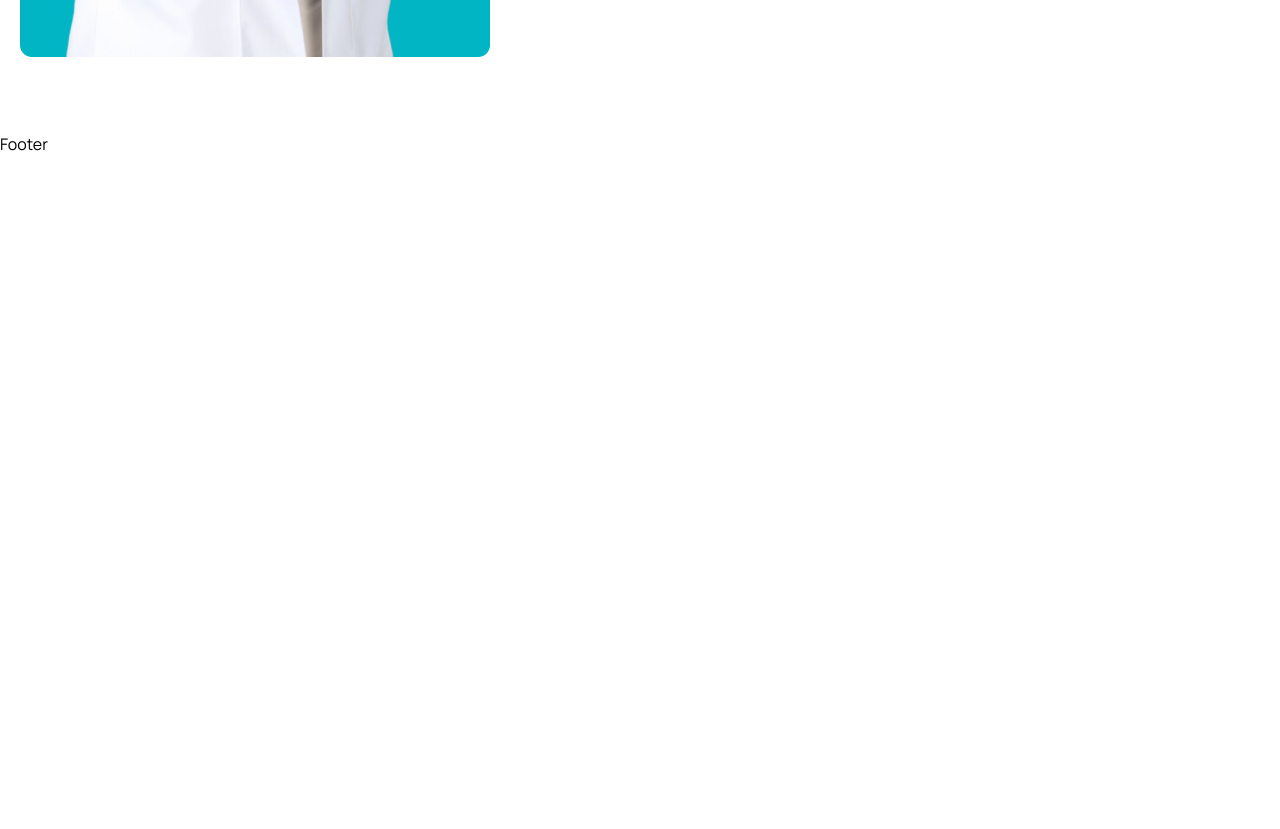
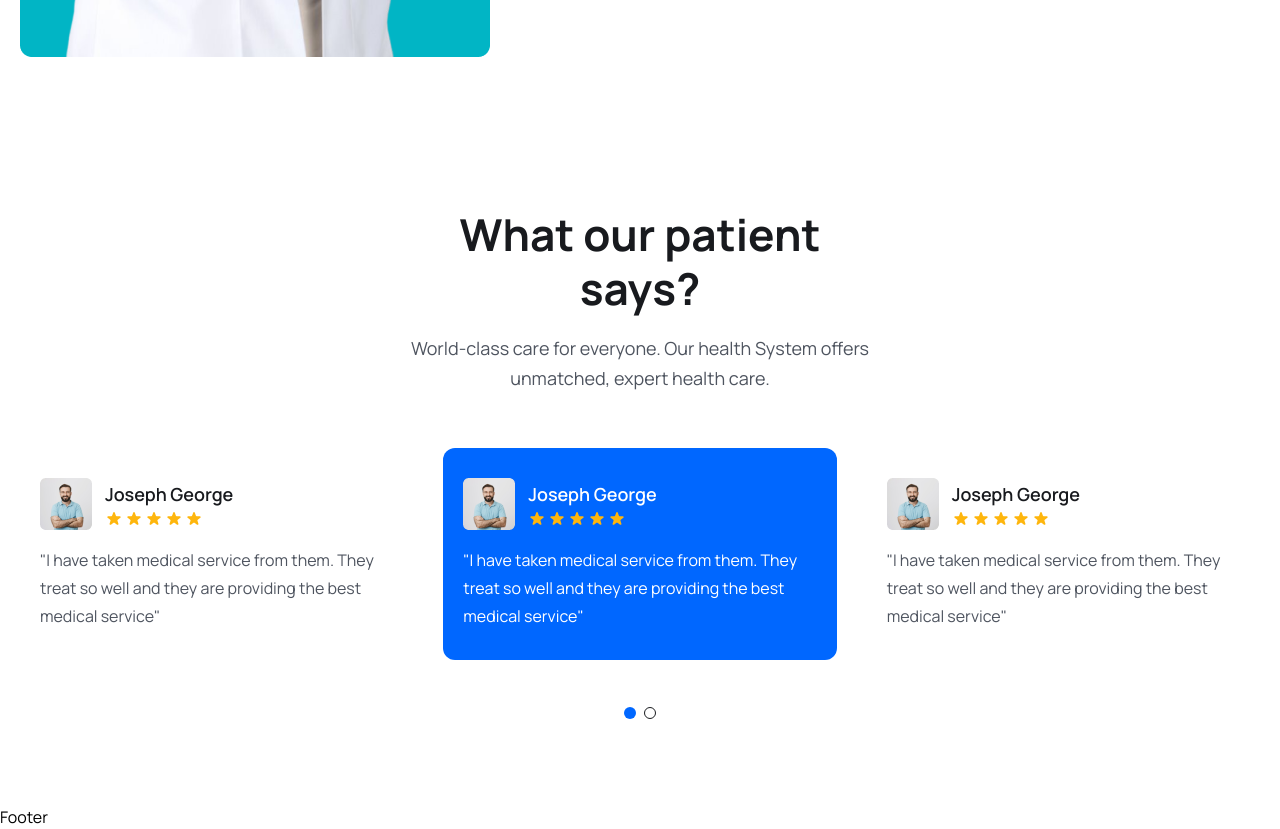
Before and after one commit to Sangamgrg/mern-doctor-booking, a React (Vite) app in the folder frontend/: page / in a window 1280 px wide. Shown: the part 5520-6349 px from the top of the page. Before the commit the page ends 5676 px from the top, so only its background shows below. Built offline with nearby package versions, Linux system fonts and the light colour scheme.

Commit message:
Testimonial section using swiper added

```diff
--- a/frontend/src/App.css
+++ b/frontend/src/App.css
@@ -4,6 +4,38 @@
   margin: 0;
   padding: 0;
   box-sizing: border-box;
+}
+
+.swiper-pagination-bullet {
+  width: 12px !important;
+  height: 12px !important;
+  border: 1px solid #181a1e !important;
+  opacity: 100% !important;
+  background: #fff !important;
+}
+
+.swiper-pagination-bullet-active {
+  background: #0067ff !important;
+  border: none !important;
+}
+
+.swiper {
+  padding-bottom: 70px !important;
+}
+
+.swiper-slide.swiper-slide-next {
+  background: #0067ff;
+  border-radius: 12px;
+  box-shadow: 0px 20px 70px rgba(0, 103, 255 0.3) !important;
+}
+
+.swiper-slide.swiper-slide-next h4,
+.swiper-slide.swiper-slide-next p {
+  color: #fff !important;
+}
+
+.swiper-pagination {
+  top: 90% !important;
 }
 
 body {
--- /dev/null
+++ b/frontend/src/components/Testimonial/Testimonial.jsx
@@ -0,0 +1,135 @@
+import React from 'react';
+import { Pagination } from 'swiper/modules';
+import { Swiper, SwiperSlide } from 'swiper/react';
+import 'swiper/css';
+import 'swiper/css/pagination';
+import patientAvatar from '../../assets/images/patient-avatar.png';
+import { HiStar } from 'react-icons/hi';
+
+const Testimonial = () => {
+  return (
+    <div className="mt-[30px] lg:mt-[55px]">
+      <Swiper
+        modules={[Pagination]}
+        spaceBetween={30}
+        slidesPerView={1}
+        pagination={{ clickable: true }}
+        breakpoints={{
+          640: {
+            slidesPerView: 1,
+            spaceBetween: 0,
+          },
+          768: {
+            slidesPerView: 2,
+            spaceBetween: 20,
+          },
+          1024: {
+            slidesPerView: 3,
+            spaceBetween: 30,
+          },
+        }}>
+        <SwiperSlide>
+          <div className="py-[30px] px-5 rounded-3">
+            <div className="flex items-center gap-[13px]">
+              <img src={patientAvatar} alt="" />
+              <div>
+                <h4 className="text-[18px] leading-[30px] font-semibold text-headingColor">
+                  Joseph George
+                </h4>
+                <div className="flex items-center gap-[2px]">
+                  <HiStar className="text-yellowColor w-[18px] h-5" />
+                  <HiStar className="text-yellowColor w-[18px] h-5" />
+                  <HiStar className="text-yellowColor w-[18px] h-5" />
+                  <HiStar className="text-yellowColor w-[18px] h-5" />
+                  <HiStar className="text-yellowColor w-[18px] h-5" />
+                </div>
+              </div>
+            </div>
+
+            <p className="text-[16px] leading-7 mt-4 text-textColor font-[400]">
+              "I have taken medical service from them. They treat so well and
+              they are providing the best medical service"
+            </p>
+          </div>
+        </SwiperSlide>
+
+        <SwiperSlide>
+          <div className="py-[30px] px-5 rounded-3">
+            <div className="flex items-center gap-[13px]">
+              <img src={patientAvatar} alt="" />
+              <div>
+                <h4 className="text-[18px] leading-[30px] font-semibold text-headingColor">
+                  Joseph George
+                </h4>
+                <div className="flex items-center gap-[2px]">
+                  <HiStar className="text-yellowColor w-[18px] h-5" />
+                  <HiStar className="text-yellowColor w-[18px] h-5" />
+                  <HiStar className="text-yellowColor w-[18px] h-5" />
+                  <HiStar className="text-yellowColor w-[18px] h-5" />
+                  <HiStar className="text-yellowColor w-[18px] h-5" />
+                </div>
+              </div>
+            </div>
+
+            <p className="text-[16px] leading-7 mt-4 text-textColor font-[400]">
+              "I have taken medical service from them. They treat so well and
+              they are providing the best medical service"
+            </p>
+          </div>
+        </SwiperSlide>
+
+        <SwiperSlide>
+          <div className="py-[30px] px-5 rounded-3">
+            <div className="flex items-center gap-[13px]">
+              <img src={patientAvatar} alt="" />
+              <div>
+                <h4 className="text-[18px] leading-[30px] font-semibold text-headingColor">
+                  Joseph George
+                </h4>
+                <div className="flex items-center gap-[2px]">
+                  <HiStar className="text-yellowColor w-[18px] h-5" />
+                  <HiStar className="text-yellowColor w-[18px] h-5" />
+                  <HiStar className="text-yellowColor w-[18px] h-5" />
+                  <HiStar className="text-yellowColor w-[18px] h-5" />
+                  <HiStar className="text-yellowColor w-[18px] h-5" />
+                </div>
+              </div>
+            </div>
+
+            <p className="text-[16px] leading-7 mt-4 text-textColor font-[400]">
+              "I have taken medical service from them. They treat so well and
+              they are providing the best medical service"
+            </p>
+          </div>
+        </SwiperSlide>
+
+        <SwiperSlide>
+          <div className="py-[30px] px-5 rounded-3">
+            <div className="flex items-center gap-[13px]">
+              <img src={patientAvatar} alt="" />
+              <div>
+                <h4 className="text-[18px] leading-[30px] font-semibold text-headingColor">
+                  Joseph George
+                </h4>
+                <div className="flex items-center gap-[2px]">
+                  <HiStar className="text-yellowColor w-[18px] h-5" />
+                  <HiStar className="text-yellowColor w-[18px] h-5" />
+                  <HiStar className="text-yellowColor w-[18px] h-5" />
+                  <HiStar className="text-yellowColor w-[18px] h-5" />
+                  <HiStar className="text-yellowColor w-[18px] h-5" />
+                </div>
+              </div>
+            </div>
+
+            <p className="text-[16px] leading-7 mt-4 text-textColor font-[400]">
+              "I have taken medical service from them. They treat so well and
+              they are providing the best medical service"
+            </p>
+          </div>
+        </SwiperSlide>
+      </Swiper>
+    </div>
+  );
+};
+
+export default Testimonial;
--- a/frontend/src/pages/Home.jsx
+++ b/frontend/src/pages/Home.jsx
@@ -16,6 +16,7 @@
 import ServiceList from '../components/Services/ServiceList';
 import DoctorList from '../components/Doctors/DoctorList';
 import FaqList from '../components/Faq/FaqList';
+import Testimonial from '../components/Testimonial/Testimonial';
 
 const Home = () => {
   return (
@@ -258,7 +259,7 @@
           <DoctorList />
         </div>
       </section>
-      {/* -------------------featured doctor start--------------- */}
+      {/* -------------------featured doctor end--------------- */}
 
       {/* ---------------faq section--------------------- */}
       <section>
@@ -276,6 +277,22 @@
         </div>
       </section>
       {/* ---------------faq section end--------------------- */}
+
+      {/* -----------------testimonial----------------------- */}
+      <section>
+        <div className="container">
+          <div className="xl:w-[470px] mx-auto">
+            <h2 className="heading text-center">What our patient says?</h2>
+            <p className="text__para text-center">
+              World-class care for everyone. Our health System offers unmatched,
+              expert health care.
+            </p>
+          </div>
+
+          <Testimonial />
+        </div>
+      </section>
+      {/* -----------------testimonial end----------------------- */}
     </>
   );
 };
```
